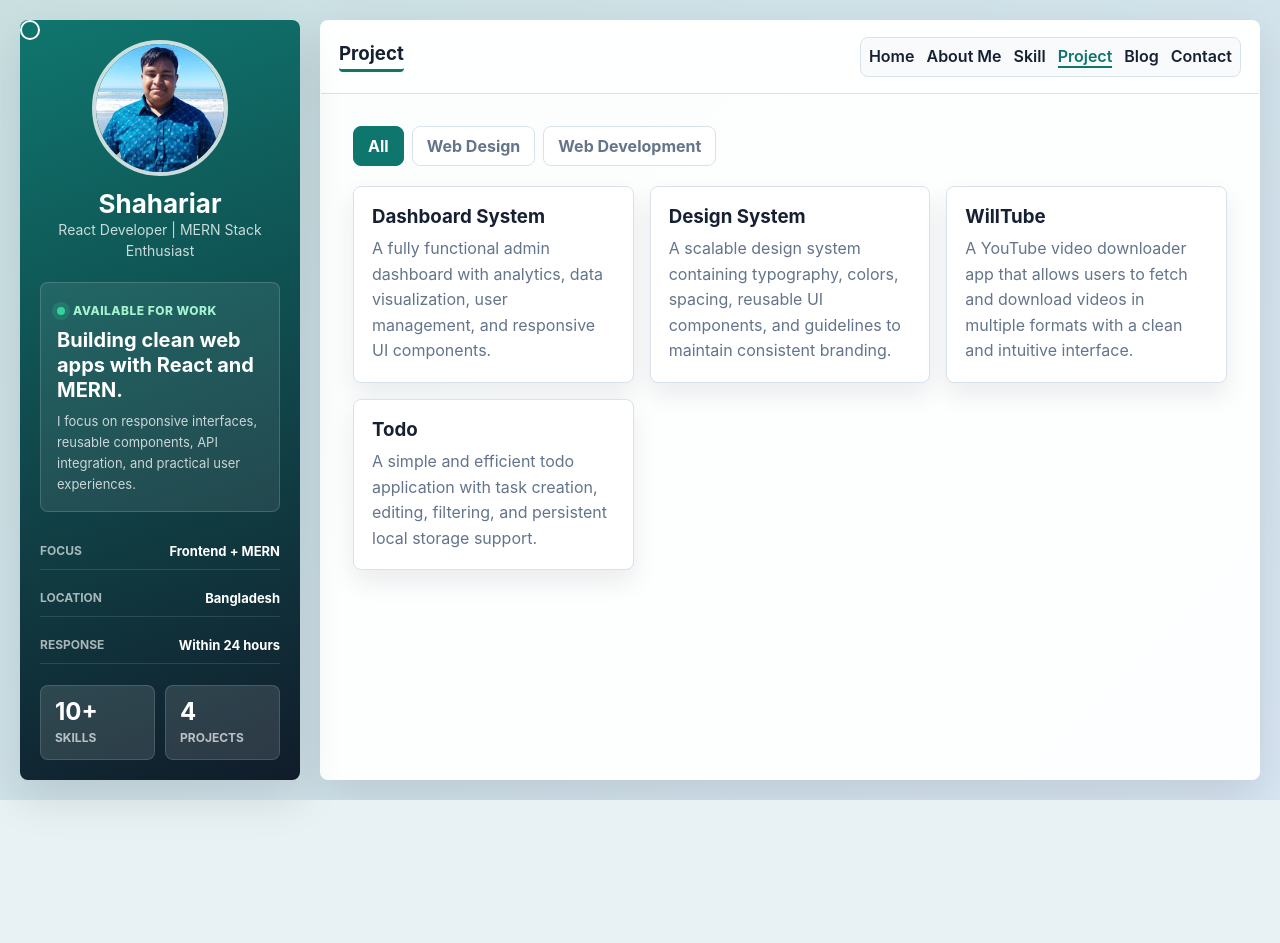
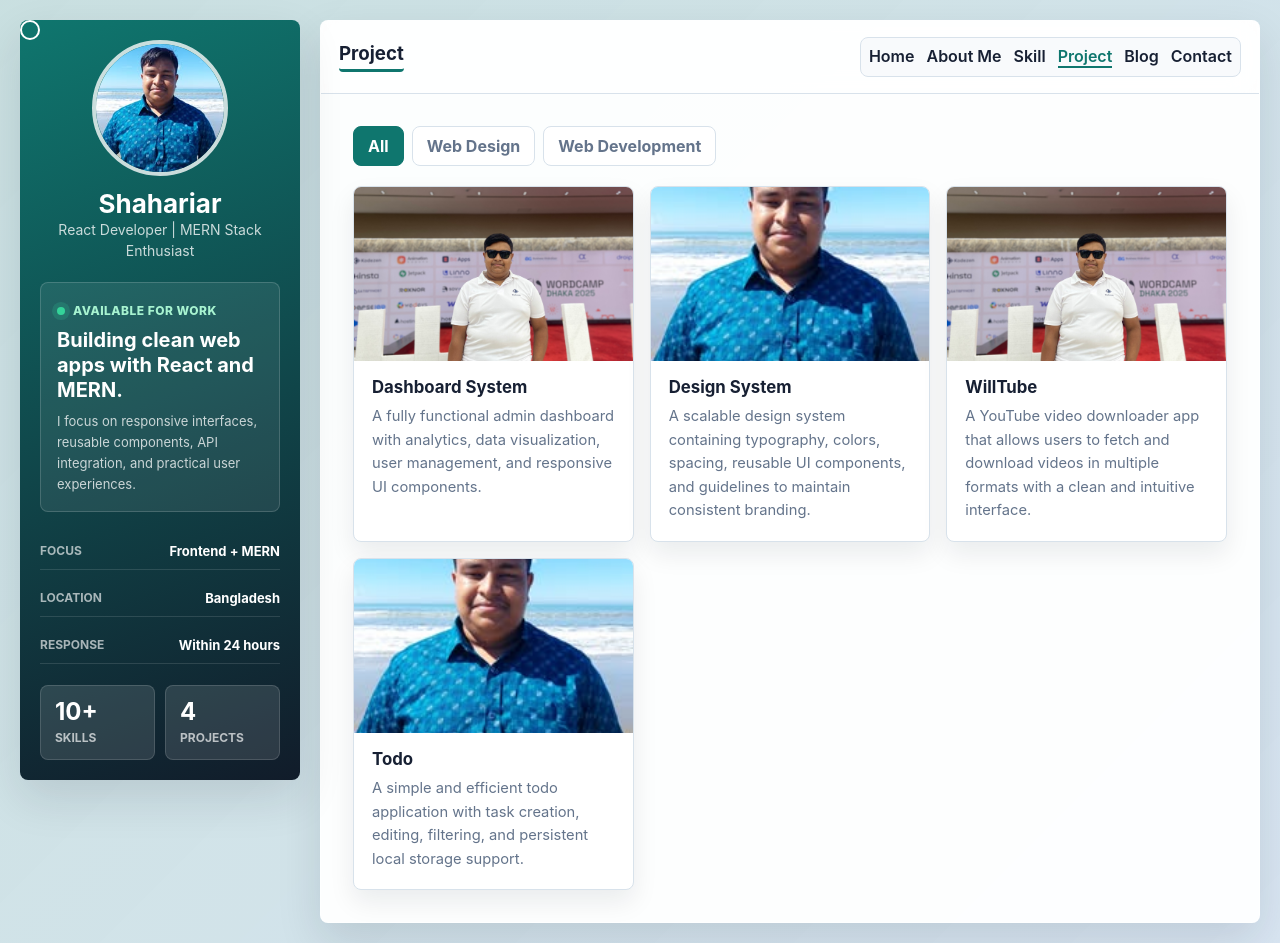
Before and after one commit to shahariar270/portfolio-template, a React (Vite) app in the folder client/: page /project in a window 1280 px wide. Before the commit the page ends 800 px from the top, so only its background shows below. Built offline with nearby package versions, Linux system fonts and the light colour scheme; no server answers.

Commit message:
skill card updated

```diff
--- a/client/src/Pages/Project/helper.jsx
+++ b/client/src/Pages/Project/helper.jsx
@@ -1,3 +1,6 @@
+import thumbCode from '../../assets/images/home.jpg'
+import thumbUi from '../../assets/images/profile.jpg'
+
 export const menuArray = [
     {
         label: 'All',
@@ -20,7 +23,7 @@ export const projectArray = [
         description: 'A fully functional admin dashboard with analytics, data visualization, user management, and responsive UI components.',
         liveDemo: '',
         link: '',
-        photo: '',
+        image: thumbCode,
     },
     {
         label: 'Design System',
@@ -28,7 +31,7 @@ export const projectArray = [
         description: 'A scalable design system containing typography, colors, spacing, reusable UI components, and guidelines to maintain consistent branding.',
         liveDemo: '',
         link: '',
-        photo: '',
+        image: thumbUi,
     },
     {
         label: 'WillTube',
@@ -36,7 +39,7 @@ export const projectArray = [
         description: 'A YouTube video downloader app that allows users to fetch and download videos in multiple formats with a clean and intuitive interface.',
         liveDemo: '',
         link: '',
-        photo: '',
+        image: thumbCode,
     },
     {
         label: 'Todo',
@@ -44,6 +47,6 @@ export const projectArray = [
         description: 'A simple and efficient todo application with task creation, editing, filtering, and persistent local storage support.',
         liveDemo: '',
         link: '',
-        photo: '',
+        image: thumbUi,
     },
 ];
--- a/client/src/Pages/Project/index.jsx
+++ b/client/src/Pages/Project/index.jsx
@@ -31,24 +31,45 @@ export const Project = () => {
         title="Projects"
         description="Selected portfolio projects spanning React apps, MERN builds, CMS work, and interactive frontend experiences."
       />
-      <ul className="project-menu">
+      <ul className="st-portfolio--project__tabs">
         {menuArray.map((item, index) => (
           <li
             key={index}
+            role="button"
+            tabIndex={0}
+            onKeyDown={(e) => {
+              if (e.key === "Enter" || e.key === " ") {
+                e.preventDefault();
+                handleTabClick(item.value);
+              }
+            }}
             onClick={() => handleTabClick(item.value)}
-            className={selectedTab === item.value ? "active-tab" : ""}
+            className={
+              selectedTab === item.value
+                ? "st-portfolio--project__tab st-portfolio--project__tab--active"
+                : "st-portfolio--project__tab"
+            }
           >
             {item.label}
           </li>
         ))}
       </ul>
 
-      <div className="project-list">
+      <div className="st-portfolio--project__grid">
         {filteredProjects.map((project, index) => (
-          <div key={index} className="project-card">
-            <h3>{project.label}</h3>
-            <p>{project.description}</p>
-          </div>
+          <article key={index} className="st-portfolio--project__card">
+            <div className="st-portfolio--project__card-media">
+              <img
+                className="st-portfolio--project__card-img"
+                src={project.image}
+                alt={`${project.label} preview`}
+              />
+            </div>
+            <div className="st-portfolio--project__card-body">
+              <h3 className="st-portfolio--project__card-title">{project.label}</h3>
+              <p className="st-portfolio--project__card-text">{project.description}</p>
+            </div>
+          </article>
         ))}
       </div>
     </div>
--- a/client/src/assets/styles/pages/projects.scss
+++ b/client/src/assets/styles/pages/projects.scss
@@ -1,8 +1,7 @@
 .st-portfolio--project {
     padding: clamp(18px, 3vw, 32px);
-}
 
-.project-menu {
+    &__tabs {
         display: flex;
         flex-wrap: wrap;
         gap: 8px;
@@ -11,7 +10,7 @@
         padding: 0;
     }
 
-.project-menu li {
+    &__tab {
         cursor: pointer;
         padding: 9px 14px;
         color: var(--text-secondary);
@@ -20,41 +19,62 @@
         border-radius: 8px;
         background: var(--surface);
         font-weight: 700;
-}
 
-.project-menu li.active-tab {
+        &--active {
             color: var(--text-white);
             background: var(--color-primary);
             border-color: var(--color-primary);
         }
+    }
 
-.project-list {
+    &__grid {
         display: grid;
-    grid-template-columns: repeat(auto-fit, minmax(240px, 1fr));
+        grid-template-columns: repeat(auto-fit, minmax(260px, 1fr));
         gap: 16px;
         padding: 0;
     }
 
-.project-card {
-    min-height: 170px;
-    gap: 8px;
+    &__card {
         display: flex;
         flex-direction: column;
-    padding: 18px;
+        overflow: hidden;
         border-radius: 8px;
         background: var(--surface);
         border: 1px solid var(--border-color);
         box-shadow: var(--shadow-card);
-    h3 , p{
-        margin: 0;
     }
 
-    h3 {
-        color: var(--text-primary);
+    &__card-media {
+        aspect-ratio: 16 / 10;
+        overflow: hidden;
+        background: var(--border-color);
     }
 
-    p {
+    &__card-img {
+        width: 100%;
+        height: 100%;
+        object-fit: cover;
+        display: block;
+    }
+
+    &__card-body {
+        display: flex;
+        flex-direction: column;
+        gap: 8px;
+        padding: 16px 18px 18px;
+        flex: 1;
+    }
+
+    &__card-title {
+        margin: 0;
+        color: var(--text-primary);
+        font-size: 1.05rem;
+    }
+
+    &__card-text {
+        margin: 0;
         color: var(--text-secondary);
         line-height: 1.6;
+        font-size: 0.92rem;
     }
 }
```
Lines whose indentation alone changed are shown as unchanged.
